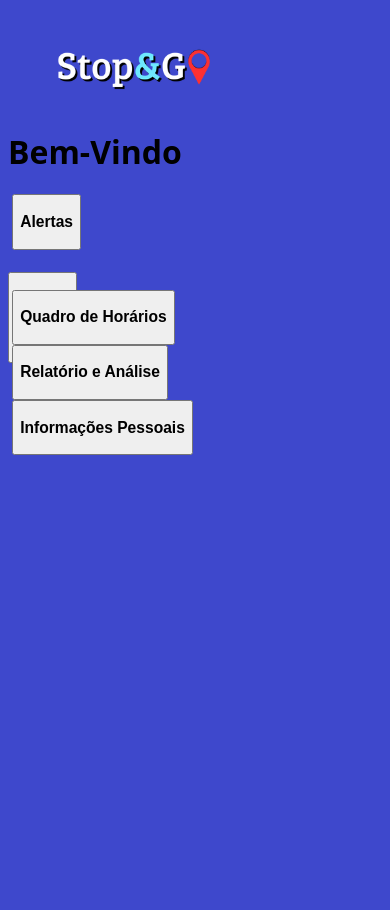
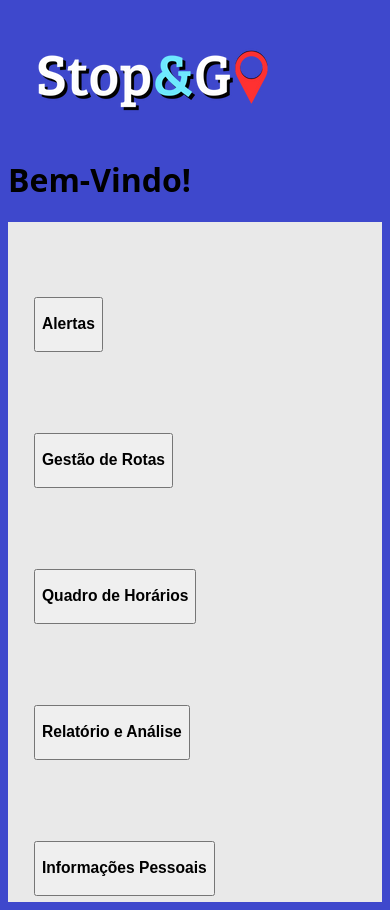
Before and after one commit to vitorbinhotti/Mockup---Stop-Go, a plain HTML site: page entrar.html in a window 390 px wide. Before the commit the page ends 844 px from the top, so only its background shows below. Drawn offline with Linux system fonts and the light colour scheme.

Commit message:
UPDATE - dudustyle

```diff
--- a/entrar.html
+++ b/entrar.html
@@ -7,11 +7,11 @@
     <!-- falta o link do entrar -->
 </head>
 
-<h1 class="logo">
+<h1 class="logoEntrar">
     <img src="images/[ SA Parte I ] Smart Cities e a Transformação Digital no Transporte - Mateus Cesar, Vitor Binhotti, Felipe Pivatto e Eduardo Felipe (1080 x 1500 px).png" alt="Logo Stop and GO">
 </h1>
 
-<h1 class="bem_vindo"> Bem-Vindo </h1>
+<h1 class="bemVindo"> Bem-Vindo! </h1>
 
 <div class="botoes">
 
--- a/src/style.css
+++ b/src/style.css
@@ -11,25 +11,39 @@ body {
     .topo {
         justify-content: center;
         display: flex;
+        height: 300px;
+        width: 1200px;
     }
 
     .logo {
         display: flex;
-        width: 150px;
-        height: 70px;
-        margin: 30px;
+        justify-content: center;
+        height: 200px;
     }
 
     .logo-trem {
         display: flex;
-        height: 80px;
-        width: 30px;
+        height: 190px;
+    }
+
+    .botoes {
+        justify-content: center;
+        background-color: #e9e9e9;
+        font-size: 100px;
+    }
+
+    .bemVindo {
         justify-content: center;
     }
 
-    .rotas {
-        width: 30px;
-        height: 40px;
+    .logoEntrar {
+        justify-content: center;
+    }
+
+    .avatar {
+        display: flex;
+        width: 300px;
+        height: 200px;
     }
 
 }
```
